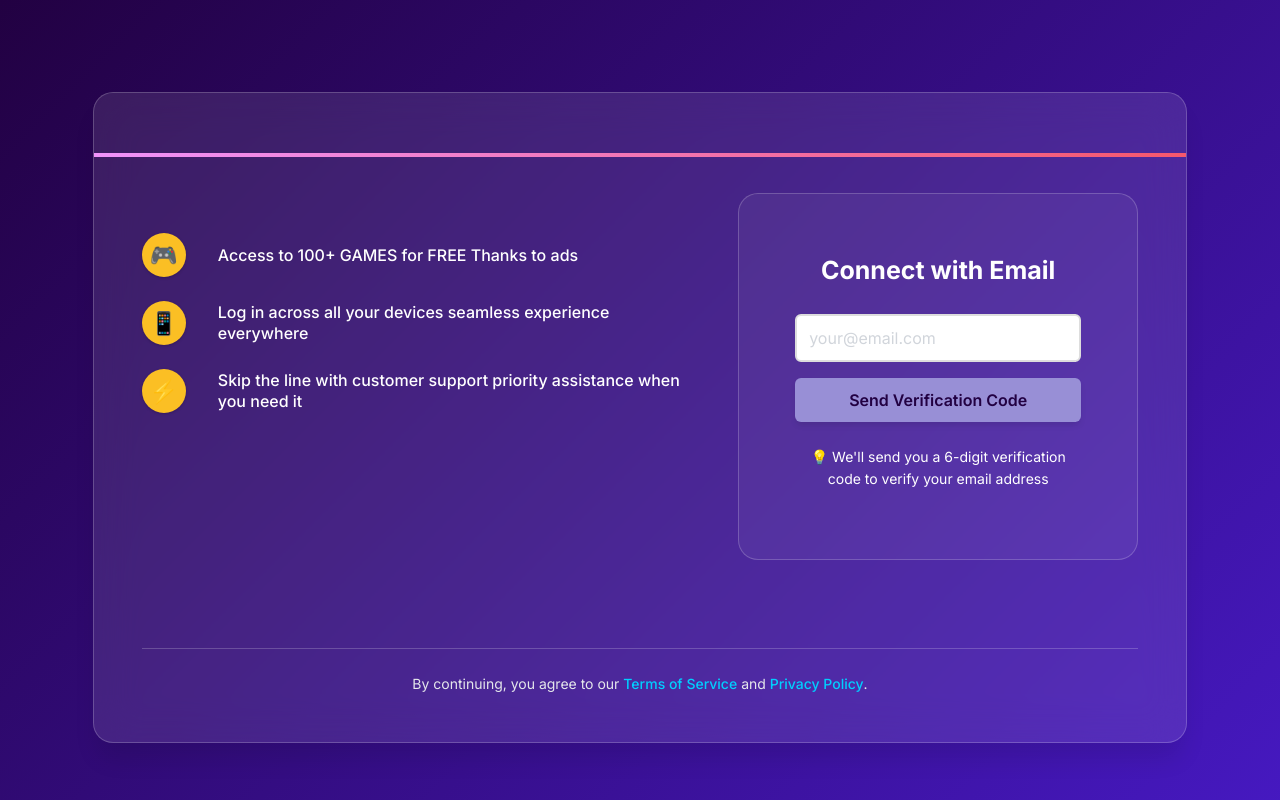
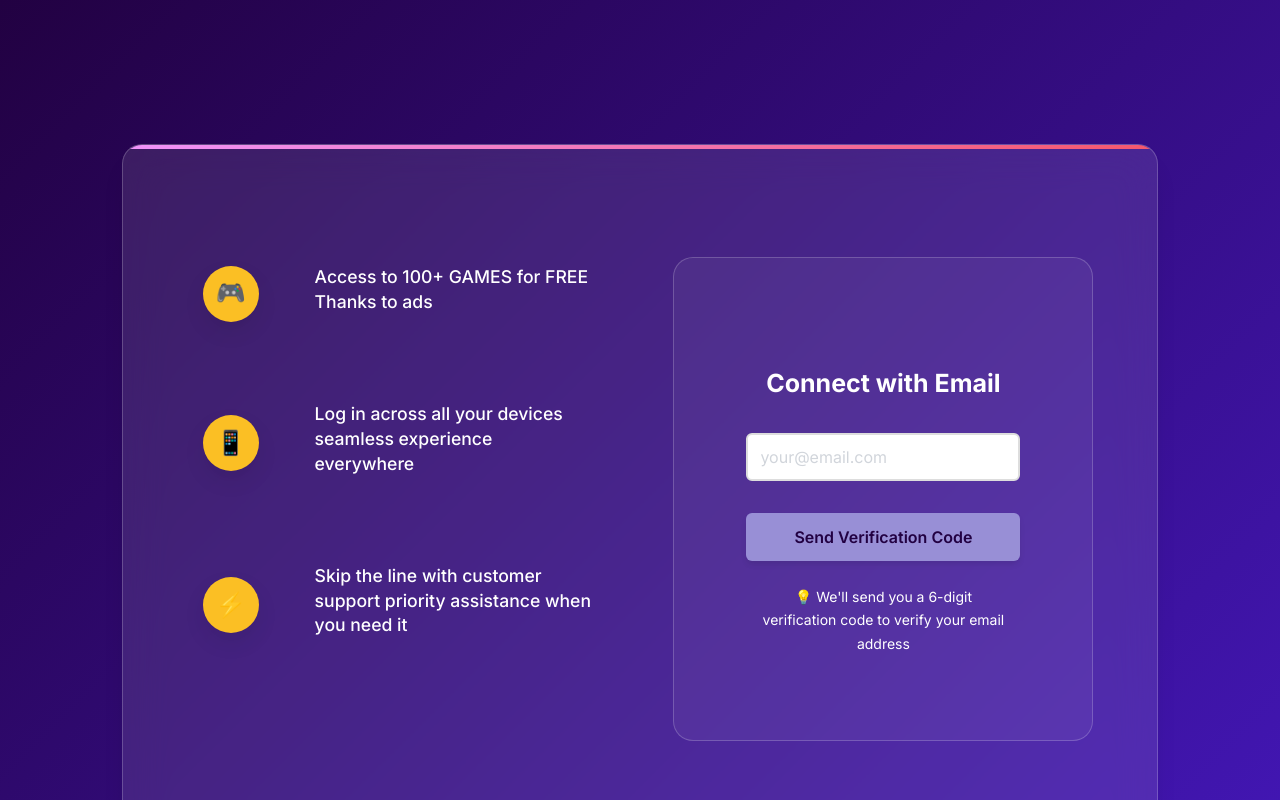
Before and after one commit to Clorostica/email-code-demo, a React (Vite) app: page / in a window 1280 px wide. Shown: the top 800 px of the page. Built offline with nearby package versions, Linux system fonts and the light colour scheme.

Commit message:
Fix spacing in benefit list and remove padding from anchor tags

```diff
--- a/src/App.jsx
+++ b/src/App.jsx
@@ -66,7 +66,7 @@ function App() {
         </div>
       )}
 
-      <div className="app-container" style={{ paddingTop: '60px' }}>
+      <div className="app-container">
         <div className="benefits-list">
           <div className="benefit-item">
             <div className="benefit-icon">🎮</div>
--- a/src/index.css
+++ b/src/index.css
@@ -19,8 +19,16 @@
   --border-radius: 12px;
   --border-radius-large: 20px;
   --transition: all 0.3s cubic-bezier(0.4, 0, 0.2, 1);
+  --spacing-xs: 0.5rem;
+  --spacing-sm: 0.75rem;
+  --spacing-md: 1rem;
+  --spacing-lg: 1.5rem;
+  --spacing-xl: 2rem;
+  --spacing-2xl: 2.5rem;
+  --spacing-3xl: 3rem;
+  --spacing-4xl: 4rem;
+  --spacing-5xl: 5rem;
 }
-
 
 * {
   box-sizing: border-box;
@@ -33,35 +41,35 @@ body {
   background: var(--primary-gradient);
   color: var(--text-primary);
   min-height: 100vh;
-  line-height: 1.6;
+  line-height: 1.7;
   font-size: 16px;
   -webkit-font-smoothing: antialiased;
   -moz-osx-font-smoothing: grayscale;
+  padding: var(--spacing-md);
 }
-
 
 .main-layout {
   min-height: 100vh;
   display: flex;
   align-items: center;
   justify-content: center;
-  padding: 1rem;
+  padding: var(--spacing-xl);
 }
 
 .app-container {
   width: 100%;
   max-width: 420px;
   background: var(--surface);
-  padding: 2rem;
-  margin-bottom: 3.75rem;
+  padding: var(--spacing-3xl);
+  margin: var(--spacing-5xl) 0;
   border-radius: var(--border-radius-large);
   box-shadow: var(--shadow-heavy);
   backdrop-filter: blur(20px);
   border: 1px solid var(--border);
   position: relative;
   overflow: hidden;
-  margin-top: 3.75rem;
 }
+
 .app-container::before {
   content: '';
   position: absolute;
@@ -69,15 +77,15 @@ body {
   left: 0;
   right: 0;
   height: 4px;
-  margin-top: 3.75rem;
-  margin-top: 3.75rem;
   background: var(--secondary-gradient);
 }
 
 .subtitle {
   font-size: 2rem;
-  margin-bottom: 44px;
+  margin-bottom: var(--spacing-4xl);
+  margin-top: var(--spacing-lg);
 }
+
 
 a {
   color: var(--link-color);
@@ -85,12 +93,15 @@ a {
   font-weight: 500;
   transition: var(--transition);
   border-radius: 4px;
+  margin: 0 var(--spacing-xs);
+  display: inline-block;
 }
 
 a:hover,
 a:focus {
   opacity: 0.8;
   text-decoration: underline;
+  background: rgba(255, 255, 255, 0.1);
 }
 
 a:focus-visible {
@@ -98,11 +109,11 @@ a:focus-visible {
   outline-offset: 2px;
 }
 
-
 button {
   background: var(--accent-color);
   border: none;
-  padding: 0.875rem 1.75rem;
+  padding: var(--spacing-lg) var(--spacing-2xl);
+  margin: var(--spacing-md) 0;
   border-radius: var(--border-radius);
   font-size: 1rem;
   font-weight: 600;
@@ -112,7 +123,7 @@ button {
   box-shadow: var(--shadow-light);
   position: relative;
   overflow: hidden;
-  min-height: 44px;
+  min-height: 48px;
   font-family: inherit;
   width: 100%;
 }
@@ -120,7 +131,7 @@ button {
 button:hover {
   background: var(--accent-hover);
   box-shadow: var(--shadow-medium);
-  transform: translateY(-1px);
+  transform: translateY(-2px);
 }
 
 button:active {
@@ -137,12 +148,11 @@ button:focus-visible {
    COMPONENT STYLES
    ==================================================================== */
 
-/* Benefits List - Base Styles */
 .benefits-list {
   width: 100%;
   display: flex;
   flex-direction: column;
-  gap: 1.5rem;
+  gap: var(--spacing-2xl);
 }
 
 .benefit-item {
@@ -150,23 +160,31 @@ button:focus-visible {
   flex-direction: row;
   align-items: center;
   justify-content: center;
-  gap: 1rem;
+  gap: var(--spacing-lg);
+  padding: var(--spacing-md);
+  border-radius: var(--border-radius);
+  transition: var(--transition);
+}
+
+.benefit-item:hover {
+  background: rgba(255, 255, 255, 0.05);
+  transform: translateX(4px);
 }
 
 .benefit-icon {
-  width: 44px;
-  height: 44px;
-  min-width: 44px;
-  min-height: 44px;
-  background: var(--accent-color, #FFD700);
+  width: 52px;
+  height: 52px;
+  min-width: 52px;
+  min-height: 52px;
+  background: var(--accent-color);
   border-radius: 50%;
   display: flex;
   align-items: center;
   justify-content: center;
-  font-size: 1.4rem;
+  font-size: 1.5rem;
   font-weight: 600;
   color: #000;
-  box-shadow: 0 1px 3px rgba(0,0,0,0.2);
+  box-shadow: var(--shadow-medium);
   flex-shrink: 0;
 }
 
@@ -176,28 +194,31 @@ button:focus-visible {
   flex-direction: column;
   align-items: flex-start;
   text-align: left;
-  max-width: calc(100% - 60px); /* Asegura que el texto no se desborde */
+  gap: var(--spacing-xs);
 }
 
 .benefit-content h2 {
   margin: 0;
-  font-size: 1.1rem;
+  font-size: 1.2rem; /* Ligeramente más grande */
   font-weight: 600;
   line-height: 1.4;
   color: #ffffff;
+  margin-bottom: var(--spacing-xs);
 }
 
 .benefit-content h3 {
   margin: 0;
-  font-size: 1rem;
+  font-size: 1.1rem; /* Ligeramente más grande */
   font-weight: 500;
-  line-height: 1.3;
+  line-height: 1.4;
+  margin-bottom: var(--spacing-xs);
 }
 
 .benefit-content p {
   color: var(--text-secondary);
   margin: 0;
-  font-size: 0.875rem;
+  font-size: 0.9rem; /* Ligeramente más grande */
+  line-height: 1.6;
 }
 
 .page-wrapper {
@@ -205,30 +226,31 @@ button:focus-visible {
   align-items: center;
   justify-content: center;
   min-height: 100vh;
-  padding: 20px;
+  padding: var(--spacing-2xl); /* Más padding */
   box-sizing: border-box;
 }
 
+/* Inputs con mejor espaciado */
 input {
-  padding: 0.875rem 1rem;
+  padding: var(--spacing-lg) var(--spacing-md); /* Más espaciado interno */
   border: 2px solid rgba(255, 255, 255, 0.3);
   border-radius: var(--border-radius);
   font-size: 1rem;
   width: 100%;
-  margin-top: 0.5rem;
-  margin-bottom: 1.25rem;
+  margin-top: var(--spacing-sm);
+  margin-bottom: var(--spacing-xl); /* Más espacio debajo */
   background: var(--input-bg);
   color: var(--input-text);
   transition: var(--transition);
   font-family: inherit;
-  min-height: 44px;
+  min-height: 48px;
 }
 
 input:focus {
   outline: none;
   border-color: var(--link-color);
   background: #5b6572;
-  box-shadow: 0 0 0 3px rgba(0, 207, 255, 0.1);
+  box-shadow: 0 0 0 4px rgba(0, 207, 255, 0.15); /* Sombra más visible */
 }
 
 input::placeholder {
@@ -236,28 +258,33 @@ input::placeholder {
   text-align: left;
 }
 
+/* Títulos con mejor espaciado */
 h1, h2, h3 {
   font-weight: 700;
-  margin-bottom: 1rem;
+  margin-bottom: var(--spacing-lg); /* Espaciado consistente */
+  margin-top: var(--spacing-md); /* Espacio arriba también */
   color: var(--text-primary);
 }
 
 h1 {
-  font-size: 2.4rem;
+  font-size: 2.5rem; /* Ligeramente más grande */
   text-align: center;
-  margin-bottom: 2rem;
+  margin-bottom: var(--spacing-2xl);
+  margin-top: var(--spacing-xl);
 }
 
-
+/* Párrafos con mejor espaciado */
 p {
   color: var(--text-secondary);
-  margin-bottom: 1rem;
+  margin-bottom: var(--spacing-lg); /* Más espacio entre párrafos */
+  line-height: 1.7; /* Mejor legibilidad */
 }
 
 .link {
   color: var(--link-color);
   text-decoration: none;
   transition: color 0.3s ease;
+  padding: var(--spacing-xs);
 }
 
 .link:hover {
@@ -266,36 +293,40 @@ p {
 
 label {
   display: block;
-  margin-bottom: 5px;
+  margin-bottom: var(--spacing-sm); /* Más espacio */
+  margin-top: var(--spacing-md);
+  font-weight: 500;
 }
 
 .footer-terms {
-  margin-top: 2rem;
-  padding-top: 1.5rem;
+  margin-top: var(--spacing-3xl); /* Más separación */
+  padding-top: var(--spacing-xl);
   border-top: 1px solid rgba(255, 255, 255, 0.2);
   text-align: center;
   font-size: 0.875rem;
   color: var(--text-secondary);
-  line-height: 1.5;
+  line-height: 1.6;
 }
 
 .btn {
   display: flex;
   width: 100%;
   justify-content: center;
-  padding: 14px 28px;
+  padding: var(--spacing-lg) var(--spacing-2xl); /* Espaciado consistente */
   font-size: 1rem;
   border-radius: 20px;
   border: none;
   cursor: pointer;
   transition: transform 0.3s ease, box-shadow 0.3s ease;
+  margin-bottom: var(--spacing-md); /* Separación entre botones */
 }
 
 .btn-celebrate {
   background-color: #988fd6;
   color: #220142;
-  margin-bottom: 12px;
+  margin-bottom: var(--spacing-md);
 }
+
 .btn-celebrate:hover {
   background-color: #7a70b8;
   transform: scale(1.05);
@@ -308,44 +339,51 @@ label {
   font-weight: bold;
   box-shadow: 0 4px 10px rgba(0,0,0,0.2);
 }
+
 .btn-dashboard:hover {
   background: #f59e0b;
   transform: scale(1.05);
   box-shadow: 0 6px 15px rgba(251,191,36,0.7);
 }
+
 .centered-container {
   width: 100%;
   text-align: center;
   border-radius: 16px;
+  padding: var(--spacing-lg); /* Espaciado interno */
 }
+
 .plan-card-container {
   flex-wrap: nowrap;
   justify-content: flex-start;
+  gap: var(--spacing-lg); /* Espacio entre cards */
 }
+
 .plan-card {
   position: relative;
   border: 2px solid #a78bfa;
   border-radius: 16px;
-  padding: 24px;
+  padding: var(--spacing-2xl);
   width: 350px;
-  height: 310px;
+  height: 340px;
   cursor: pointer;
   background-color: #220142;
   transition: all 0.3s ease;
   display: flex;
   flex-direction: column;
   align-items: center;
-  gap: 10px;
+  gap: var(--spacing-md);
   box-shadow: none;
   user-select: none;
+  margin: var(--spacing-md);
 }
 
 .plan-card.selected {
   position: relative;
-  padding: 24px;
+  padding: var(--spacing-2xl);
   border-radius: 16px;
   background: linear-gradient(135deg, #facc15, #a78bfa);
-  box-shadow: 0 0 10px rgba(250, 204, 21, 0.6);
+  box-shadow: 0 0 15px rgba(250, 204, 21, 0.8);
 }
 
 .plan-card.selected > .content {
@@ -353,10 +391,11 @@ label {
   border-radius: 12px;
   height: 100%;
   width: 100%;
+  padding: var(--spacing-md);
 }
 
 .plan-button {
-  padding: 14px 28px;
+  padding: var(--spacing-lg) var(--spacing-2xl);
   color: #1a1a2e;
   border: none;
   border-radius: 10px;
@@ -364,8 +403,9 @@ label {
   font-size: 1rem;
   transition: background-color 0.3s ease;
   box-shadow: 0 6px 12px rgba(0, 0, 0, 0.2);
-  width: 50%;
+  width: 60%;
   cursor: pointer;
+  margin-top: var(--spacing-md);
 }
 
 .plan-disabled {
@@ -380,31 +420,37 @@ label {
 .plan-selected {
   background-color: #FFD700;
 }
+
 .separator {
-  margin: 0 10px;
+  margin: 0 var(--spacing-md);
   color: #ccc;
   user-select: none;
 }
 
 /* ====================================================================
    DESKTOP LAYOUT (1024px+)
-   - Grid-based layout with sidebar
-   - Left-aligned benefits with full-size icons
-   - Enhanced spacing and typography
    ==================================================================== */
 @media (min-width: 1024px) {
   .main-layout {
-    padding: 2rem;
+    padding: var(--spacing-3xl);
   }
 
   .benefit-item {
-    justify-content: flex-start; /* Left-aligned on desktop */
+    justify-content: flex-start;
+    gap: var(--spacing-xl);
   }
-   .benefits-list{
-      padding-top: 80px;
+
+  .benefits-list {
+    padding-top: var(--spacing-2xl);
+    gap: var(--spacing-3xl);
   }
+
   .benefit-icon {
-    margin-right: 1rem;
+    margin-right: var(--spacing-lg);
+    width: 56px;
+    height: 56px;
+    min-width: 56px;
+    min-height: 56px;
   }
 
   .benefit-item:nth-child(1) { animation-delay: 0.2s; }
@@ -414,29 +460,31 @@ label {
   .app-container {
     max-width: 90%;
     display: grid;
-    grid-template-columns: 1fr 400px;
-    gap: 3rem;
-    padding: 3rem;
+    grid-template-columns: 1fr 420px;
+    gap: var(--spacing-4xl);
+    padding: var(--spacing-4xl);
     align-items: start;
   }
+
   .centered-container {
-    padding-top: 20px;
+    padding-top: var(--spacing-xl);
   }
+
   .modify-email-button {
     position: fixed;
-      top: 20px;
-      left: 20px;
+    top: var(--spacing-xl);
+    left: var(--spacing-xl);
     background: transparent;
     border: 2px solid #9890D6;
     color: #9890D6;
-      padding: 8px 14px;
+    padding: var(--spacing-sm) var(--spacing-lg);
     border-radius: 8px;
     font-size: 0.9rem;
     cursor: pointer;
     font-weight: bold;
     display: inline-flex;
     align-items: center;
-      gap: 6px;
+    gap: var(--spacing-sm);
     transition: all 0.3s ease;
     z-index: 1000;
     width: auto;
@@ -450,28 +498,11 @@ label {
     transform: scale(1.05);
   }
 
-    .modify-email-button::before {
-      content: "";
-      position: absolute;
-      top: -50%;
-      left: -50%;
-      width: 200%;
-      height: 200%;
-      background: radial-gradient(circle, rgba(167,139,250,0.3) 0%, transparent 70%);
-      opacity: 0;
-      transition: opacity 0.3s ease;
-      pointer-events: none;
-      border-radius: 8px;
-    }
-
-    .modify-email-button:hover::before {
-      opacity: 1;
-    }
   .back-button {
     background: transparent;
     border: 2px solid #9890D6;
     color: #9890D6;
-      padding: 8px 14px;
+    padding: var(--spacing-sm) var(--spacing-lg);
     border-radius: 8px;
     font-size: 1.5rem;
     cursor: pointer;
@@ -489,133 +520,173 @@ label {
     transform: scale(1.05);
   }
 
-    .back-button::before {
-      content: "";
-      position: absolute;
-      top: -50%;
-      left: -50%;
-      width: 200%;
-      height: 200%;
-      background: radial-gradient(circle, rgba(167,139,250,0.3) 0%, transparent 70%);
-      opacity: 0;
-      transition: opacity 0.3s ease;
-      pointer-events: none;
-      border-radius: 8px;
-    }
-
-    .back-button:hover::before {
-      opacity: 1;
-    }
   .form-section {
-    margin-top: 40px;
+    margin-top: var(--spacing-3xl);
     background: rgba(255, 255, 255, 0.05);
-    padding: 2rem;
+    padding: var(--spacing-3xl);
     border-radius: var(--border-radius-large);
     border: 1px solid var(--border);
-    text-align:center;
+    text-align: center;
   }
 
   .footer-terms {
     grid-column: 1 / -1;
-    margin-top: 2rem;
+    margin-top: var(--spacing-3xl);
     text-align: center;
   }
 }
 
 /* ====================================================================
    TABLET LAYOUT (768px - 1023px)
-   - Centered benefits list with medium icons
-   - Single-column layout with optimized spacing
-   - Balanced typography for mid-range screens
    ==================================================================== */
 @media (min-width: 768px) and (max-width: 1023px) {
   .benefit-item {
-    justify-content: center; /* Centered on tablet */
-    gap: 1rem;
-    margin-bottom: 1rem;
+    justify-content: center;
+    gap: var(--spacing-lg);
+    margin-bottom: var(--spacing-lg);
+    padding: var(--spacing-md);
   }
+
   .benefits-list {
     text-align: center;
     width: 100%;
-    padding-top: 50px;
-    padding-bottom: 20px;
+    padding: var(--spacing-2xl) 0;
+    gap: var(--spacing-2xl);
   }
+
   .benefit-icon {
-    width: 44px;
-    height: 44px;
-    min-width: 44px;
-    min-height: 44px;
+    width: 48px;
+    height: 48px;
+    min-width: 48px;
+    min-height: 48px;
   }
 
   .app-container {
-    margin-top: 80px;
+    margin-top: var(--spacing-5xl);
     max-width: 90%;
-    padding: 2.5rem;
+    padding: var(--spacing-3xl);
   }
 
   h1 {
-    font-size: 1.5rem;
+    font-size: 1.8rem;
     text-align: center;
+    margin-bottom: var(--spacing-xl);
   }
 
   h2 {
-    font-size: 1.2rem;
+    font-size: 1.4rem;
     text-align: center;
+    margin-bottom: var(--spacing-lg);
   }
-   h3{
-      font-size: 1rem;
+
+  h3 {
+    font-size: 1.1rem;
     text-align: center;
+    margin-bottom: var(--spacing-md);
   }
 
   input {
     text-align: left;
   }
+
   .modify-email-button {
-    margin-bottom: 5rem;
+    margin-bottom: var(--spacing-5xl);
   }
 }
 
 /* ====================================================================
    MOBILE LAYOUT (480px - 767px)
-   - Centered benefits with compact icons (36px)
-   - Optimized for touch interaction
-   - Prevents text overflow with calculated widths
    ==================================================================== */
 @media (min-width: 480px) and (max-width: 767px) {
   .app-container {
-    margin-top: 80px;
-    max-width: 90%;
-    padding: 1.5rem;
+    margin-top: var(--spacing-5xl);
+    max-width: 95%;
+    padding: var(--spacing-2xl);
   }
 
   .modify-email-button {
-    margin-bottom: 5rem;
+    margin-bottom: var(--spacing-5xl);
   }
 
   h1 {
-    font-size: 1.5rem;
+    font-size: 1.6rem;
     text-align: center;
-  }
-   h2 {
-    font-size: 1.2rem;
-    text-align: center;
-  }
-  h3{
-      font-size: 1rem;
-      text-align: center;
+    margin-bottom: var(--spacing-xl);
   }
 
-  /* BENEFITS CENTERED IN MOBILE */
+  h2 {
+    font-size: 1.3rem;
+    text-align: center;
+    margin-bottom: var(--spacing-lg);
+  }
+
+  h3 {
+    font-size: 1.05rem;
+    text-align: center;
+    margin-bottom: var(--spacing-md);
+  }
+
   .benefits-list {
     text-align: center;
     width: 100%;
-    padding-top: 50px;
-    padding-bottom: 30px;
+    padding: var(--spacing-1xl) 0;
+    gap: var(--spacing-xl);
   }
 
   .benefit-item {
-    justify-content: center; /* Complete centering */
-    gap: 0.75rem;
+    justify-content: center;
+    gap: var(--spacing-md);
+    padding: var(--spacing-md);
+  }
+
+  .benefit-icon {
+    width: 40px;
+    height: 40px;
+    min-width: 40px;
+    min-height: 40px;
+    font-size: 1.1rem;
+  }
+
+  .benefit-content {
+    text-align: left;
+  }
+
+  .plan-card {
+    width: 100%;
+    max-width: 350px;
+    height: auto;
+    padding: var(--spacing-xl);
+    margin-bottom: var(--spacing-lg);
+  }
+
+  .plan-card-container {
+    display: flex;
+    flex-direction: column;
+    gap: var(--spacing-lg);
+  }
+}
+
+/* ====================================================================
+   MOBILE EXTRA SMALL (<480px)
+   ==================================================================== */
+@media (max-width: 479px) {
+  .app-container {
+    margin-top: var(--spacing-4xl);
+    max-width: 95%;
+    padding: var(--spacing-xl);
+  }
+
+  .benefits-list {
+    text-align: center;
+    width: 100%;
+    padding: var(--spacing-2xl) 0;
+    gap: var(--spacing-lg);
+  }
+
+  .benefit-item {
+    justify-content: center;
+    gap: var(--spacing-sm);
+    padding: var(--spacing-sm);
   }
 
   .benefit-icon {
@@ -626,124 +697,69 @@ label {
     font-size: 1rem;
   }
 
-  .benefit-content {
-    text-align: left; /* Text stays left-aligned */
-    max-width: calc(100% - 52px); /* Adjust for smaller icon */
+  .benefit-content h2 {
+    font-size: 1.1rem;
+    margin-bottom: var(--spacing-xs);
   }
 
   .benefit-content h3 {
-    font-size: 0.95rem;
+    font-size: 1rem;
+    margin-bottom: var(--spacing-xs);
   }
 
-  input {
-    text-align: left;
+  .benefit-content p {
+    font-size: 0.85rem;
   }
+
+  h1 {
+    font-size: 1.4rem;
+    margin-bottom: var(--spacing-lg);
+  }
+
+  h2 {
+    font-size: 1.2rem;
+    margin-bottom: var(--spacing-md);
+  }
+
+  .subtitle {
+    font-size: 1.6rem;
+    padding-top: var(--spacing-xl);
+    margin-bottom: var(--spacing-2xl);
+  }
+
   .plan-card {
     width: 100%;
     max-width: 350px;
     height: auto;
-    padding: 16px;
+    padding: var(--spacing-lg);
+    margin-bottom: var(--spacing-md);
   }
 
   .plan-card-container {
     display: flex;
     flex-direction: column;
-    gap: 20px;
+    gap: var(--spacing-md);
   }
 }
 
 /* ====================================================================
-   MOBILE EXTRA SMALL (<480px)
-   - Ultra-compact layout with smallest icons (32px)
-   - Maximum content density for tiny screens
-   - Minimal spacing with maintained readability
+   ACCESSIBILITY & ANIMATIONS
    ==================================================================== */
-@media (max-width: 479px) {
-  .app-container {
-    margin-top: 80px;
-    max-width: 95%;
-    padding: 1rem;
+@keyframes fadeInUp {
+  from {
+    opacity: 0;
+    transform: translateY(20px);
   }
-
-  .benefits-list {
-    text-align: center;
-    width: 100%;
-    padding-top: 30px;
-    padding-bottom: 30px;
+  to {
+    opacity: 1;
+    transform: translateY(0);
+  }
 }
 
 .benefit-item {
-    justify-content: center; /* Complete centering */
-    gap: 0.5rem;
+  animation: fadeInUp 0.6s ease-out forwards;
+  opacity: 0;
 }
-
-  .benefit-icon {
-    width: 32px;
-    height: 32px;
-    min-width: 32px;
-    min-height: 32px;
-    font-size: 0.9rem;
-  }
-
-  .benefit-content {
-    text-align: left;
-    max-width: calc(100% - 42px);
-  }
-
-  .benefit-content h2 {
-    font-size: 1rem;
-  }
-
-  .benefit-content h3 {
-    font-size: 0.9rem;
-  }
-
-  .benefit-content p {
-    font-size: 0.8rem;
-  }
-
-  h1 {
-    font-size: 1.3rem;
-  }
-
-  h2 {
-    font-size: 1.1rem;
-  }
-
-  .subtitle {
-    font-size: 1.5rem;
-    padding-top: 30px;
-  }
-    .plan-card {
-    width: 100%;
-    max-width: 350px;
-    height: auto;
-    padding: 16px;
-  }
-
-  .plan-card-container {
-    display: flex;
-    flex-direction: column;
-    gap: 20px;
-  }
-}
-
-
-/* ====================================================================
-   ACCESSIBILITY & ANIMATIONS
-   ==================================================================== */
-@keyframes slideIn {
-  from {
-    opacity: 0;
-    transform: translateX(-30px);
-  }
-  to {
-    opacity: 1;
-    transform: translateX(0);
-  }
-}
-
-
 
 @media (prefers-reduced-motion: reduce) {
   * {
@@ -757,16 +773,14 @@ label {
   }
 
   .benefit-item {
-    display: flex;
+    animation: none;
     opacity: 1;
-    animation: none;
   }
 }
 
-
 *:focus-visible {
   outline: 2px solid var(--link-color);
-  outline-offset: 2px;
+  outline-offset: 3px;
 }
 
 .text-center {
@@ -774,9 +788,33 @@ label {
 }
 
 .mb-4 {
-  margin-bottom: 1.5rem;
+  margin-bottom: var(--spacing-xl);
 }
 
 .mt-4 {
-  margin-top: 1.5rem;
+  margin-top: var(--spacing-xl);
 }
+
+.py-4 {
+  padding-top: var(--spacing-xl);
+  padding-bottom: var(--spacing-xl);
+}
+
+.px-4 {
+  padding-left: var(--spacing-xl);
+  padding-right: var(--spacing-xl);
+}
+
+.gap-4 {
+  gap: var(--spacing-xl);
+}
+
+.section {
+  margin: var(--spacing-3xl) 0;
+  padding: var(--spacing-xl) 0;
+}
+
+.section + .section {
+  border-top: 1px solid var(--border);
+  padding-top: var(--spacing-2xl);
+}
```
Also changed, not shown: 1 other file (tests, documents, lock files or other folders). Lines whose indentation alone changed are shown as unchanged.
